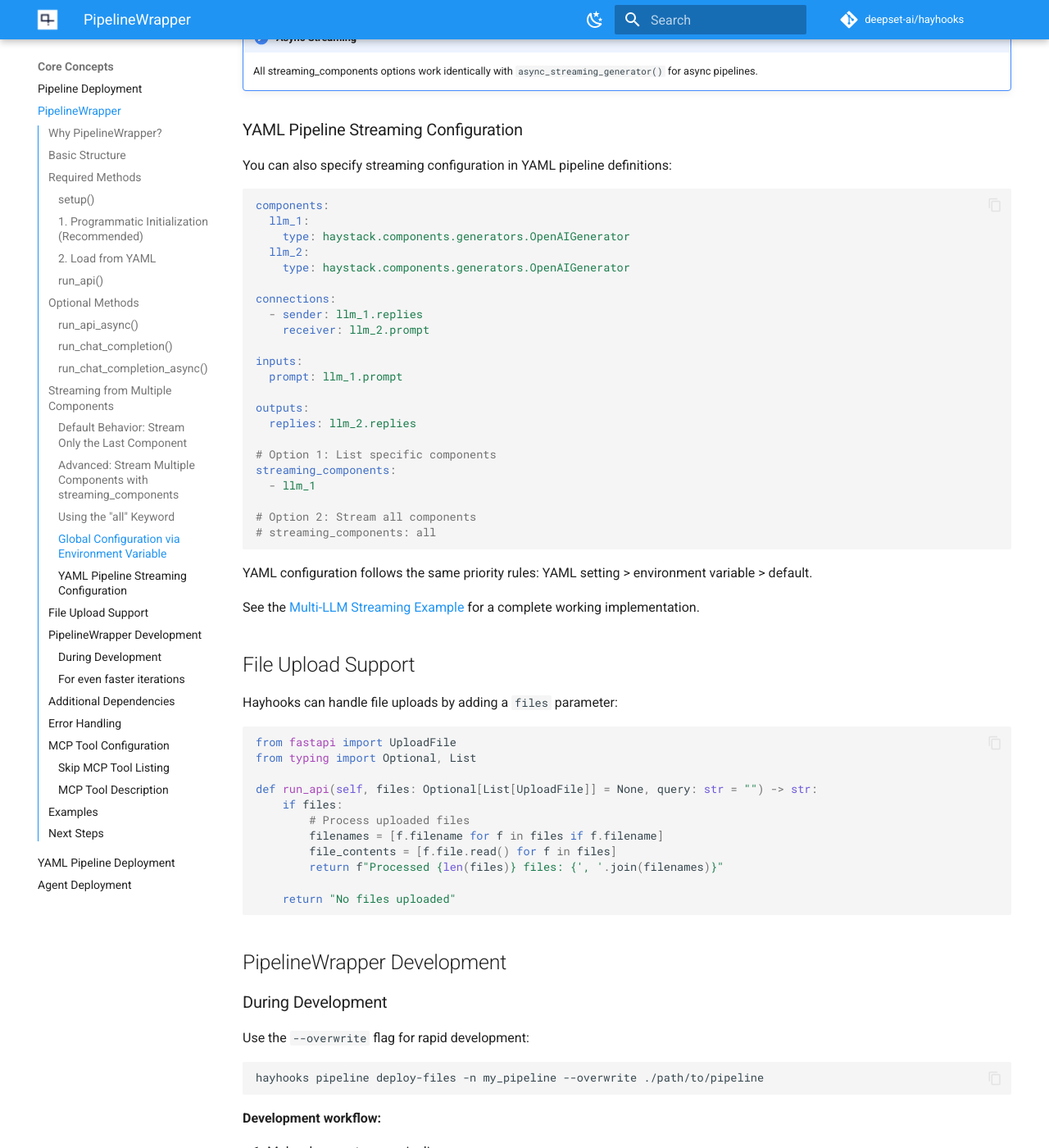
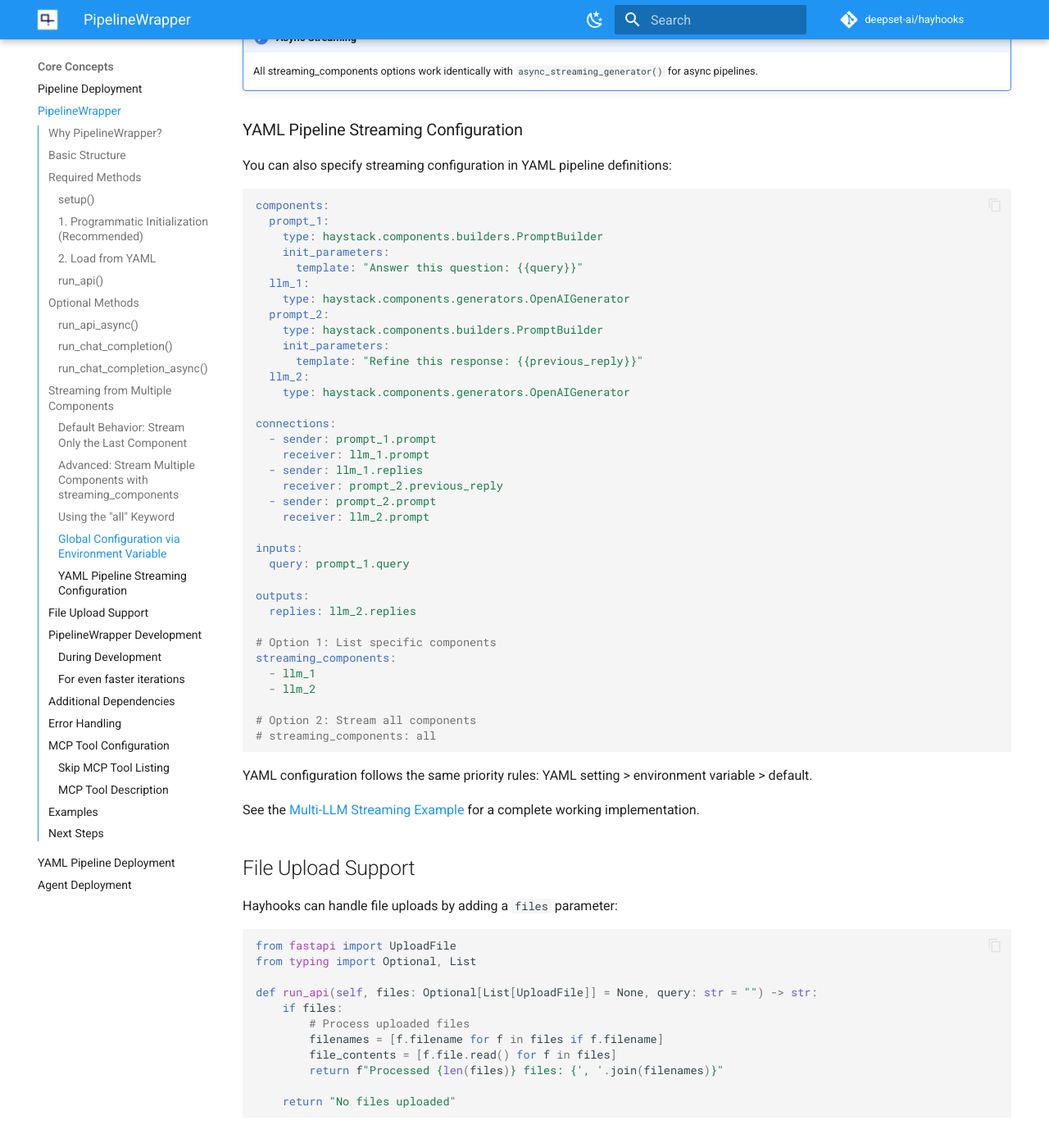
Before and after one commit to deepset-ai/hayhooks, an MkDocs documentation site: the page built from docs/concepts/pipeline-wrapper.md, in a window 1280 px wide and 1400 px high, scrolled down 7097 px. Shown: the whole window at 82% size. Built offline with MkDocs 1.6.1 and Material for MkDocs 9.7.7, drawn with Linux system fonts in a browser that asks for light colours; comment, search, counter and statistics services are not loaded; the version menu is left out.

Commit message:
Fix docs

````diff
--- a/docs/concepts/pipeline-wrapper.md
+++ b/docs/concepts/pipeline-wrapper.md
@@ -322,17 +322,29 @@
 
 ```yaml
 components:
+  prompt_1:
+    type: haystack.components.builders.PromptBuilder
+    init_parameters:
+      template: "Answer this question: {{query}}"
   llm_1:
     type: haystack.components.generators.OpenAIGenerator
+  prompt_2:
+    type: haystack.components.builders.PromptBuilder
+    init_parameters:
+      template: "Refine this response: {{previous_reply}}"
   llm_2:
     type: haystack.components.generators.OpenAIGenerator
 
 connections:
+  - sender: prompt_1.prompt
+    receiver: llm_1.prompt
   - sender: llm_1.replies
+    receiver: prompt_2.previous_reply
+  - sender: prompt_2.prompt
     receiver: llm_2.prompt
 
 inputs:
-  prompt: llm_1.prompt
+  query: prompt_1.query
 
 outputs:
   replies: llm_2.replies
@@ -340,6 +352,7 @@
 # Option 1: List specific components
 streaming_components:
   - llm_1
+  - llm_2
 
 # Option 2: Stream all components
 # streaming_components: all
````
